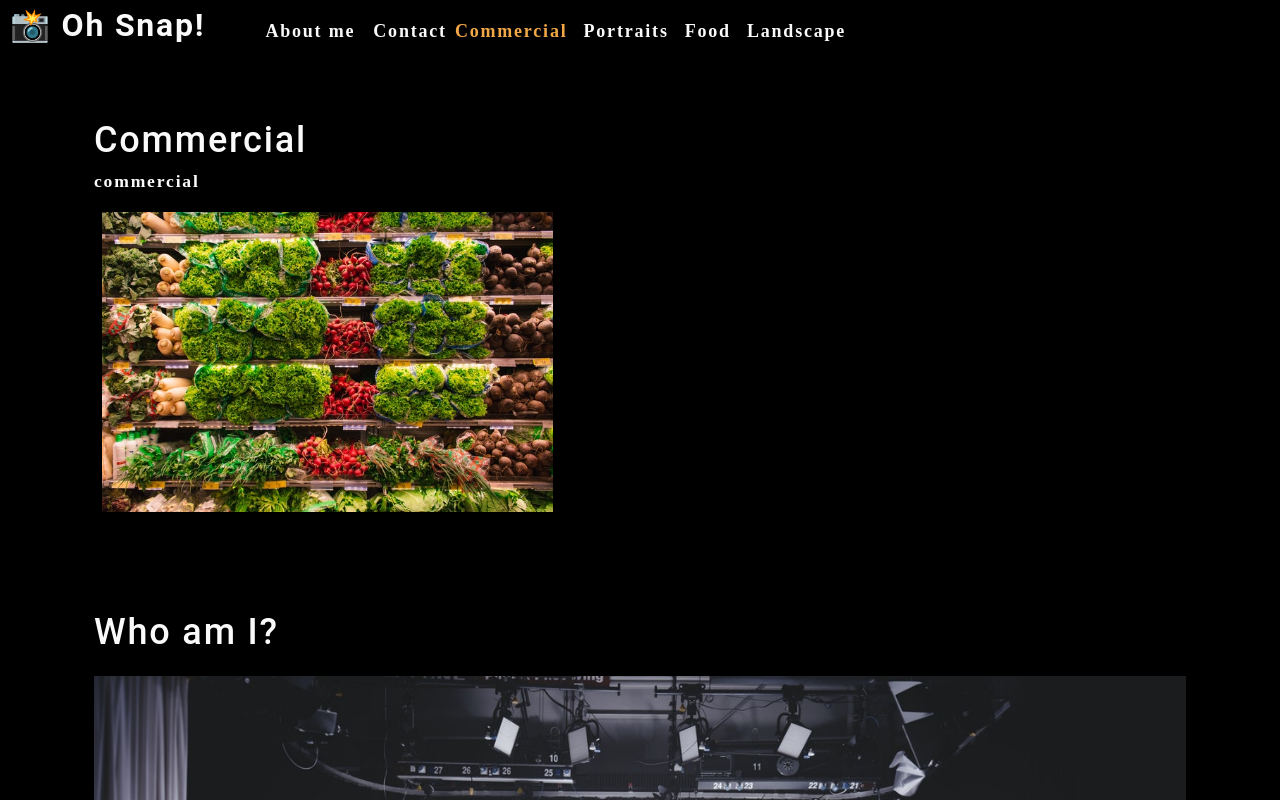
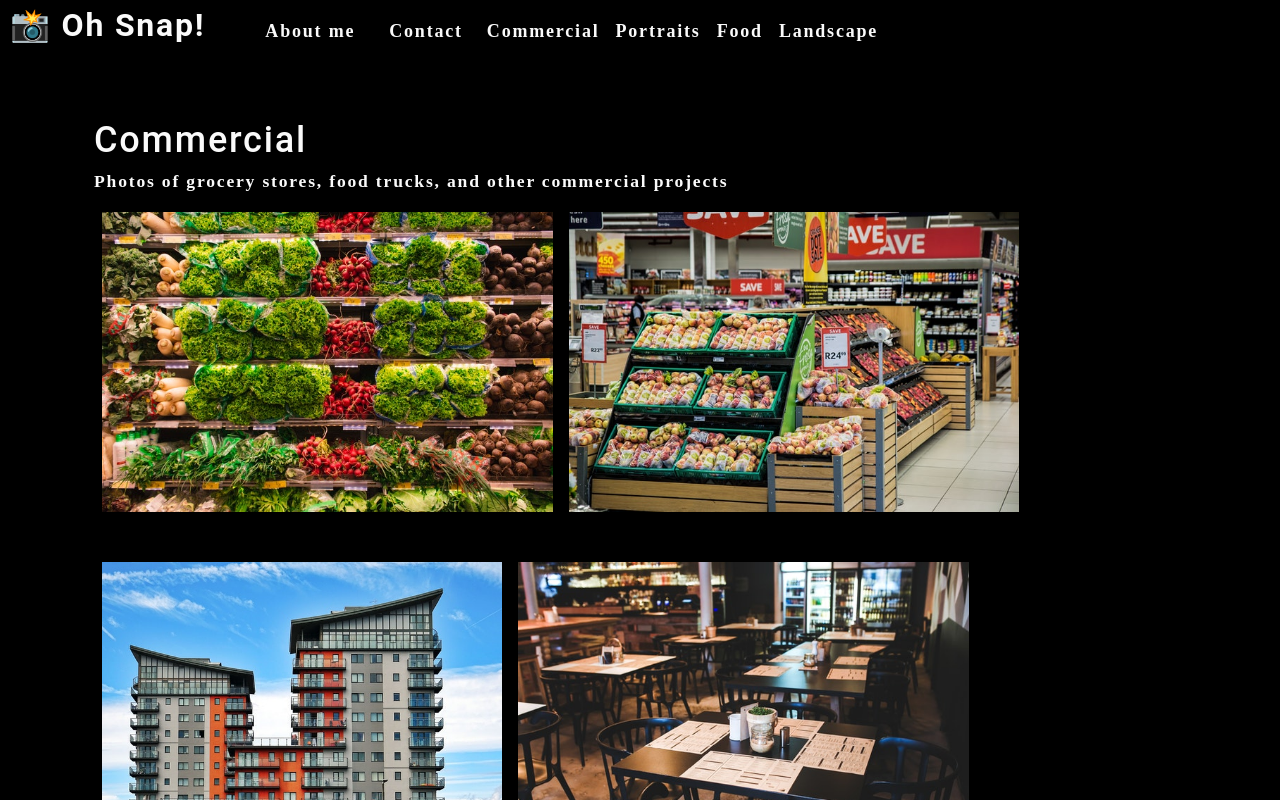
Before and after one commit to Ericcrain77/photo-port, a React (Create React App) app: page / in a window 1280 px wide. Shown: the top 800 px of the page. Built offline with nearby package versions, Linux system fonts and the light colour scheme.

Commit message:
catching up to snapshot

```diff
--- a/src/App.js
+++ b/src/App.js
@@ -13,17 +13,18 @@
     { name: 'food', description: 'Delicious delicacies' },
     { name: 'landscape', description: 'Fields, farmhouses, waterfalls, and the beauty of nature' },
   ]);
+
   const [currentCategory, setCurrentCategory] = useState(categories[0]);
 
   return (
-    <div >
+    <div>
       <Nav
         categories={categories}
         setCurrentCategory={setCurrentCategory}
         currentCategory={currentCategory}
-        ></Nav>
+      ></Nav>
       <main>
-        <Gallery></Gallery>
+        <Gallery currentCategory={currentCategory}></Gallery>
         <About></About>
       </main>
     </div>
--- a/src/components/About/index.js
+++ b/src/components/About/index.js
@@ -1,4 +1,4 @@
-import React from 'react';
+import React from 'react'
 import coverImage from "../../assets/cover/cover-image.jpg";
 
 function About() {
@@ -13,7 +13,7 @@
       </p>
       </div>
     </section>
-  );
+  )
 }
 
-export default About;
+export default About
--- a/src/components/Gallery/index.js
+++ b/src/components/Gallery/index.js
@@ -1,27 +1,15 @@
 import React from 'react';
+import PhotoList from '../PhotoList';
 import { capitalizeFirstLetter } from '../../utils/helpers';
-import photo from '../../assets/small/commercial/0.jpg';
 
 function Gallery(props) {
-    const currentCategory = {
-        name: "commercial",
-        description: "Photos of grocery stores, food trucks, and other commercial projects",
-    };
-
-    return (
-        <section>
-            <h1>{capitalizeFirstLetter(currentCategory.name)}</h1>
-            <p>{currentCategory.name}</p>
-            <div>
-                <img
-                src={photo}
-                alt='Commercial Example'
-                className='img-thumbnail mx-1'
-                />
-
-            </div>
-        </section>
-    );
+  const { currentCategory } = props;
+  return (
+    <section>
+      <h1 data-testid="h1tag">{capitalizeFirstLetter(currentCategory.name)}</h1>
+      <p>{currentCategory.description}</p>
+      <PhotoList category={currentCategory.name} />
+    </section>
+  );
 }
-
 export default Gallery;
--- a/src/components/Nav/index.js
+++ b/src/components/Nav/index.js
@@ -1,45 +1,48 @@
-import React, { useEffect } from "react";
+import React from "react";
 import { capitalizeFirstLetter } from "../../utils/helpers";
 
+function Nav(props) {
+  const {
+    categories = [],
+    setCurrentCategory,
+    currentCategory,
+  } = props;
 
-function Nav(props) {
 
-  const {categories, currentCategory, setCurrentCategory} = props;
-
-  useEffect(() => {
-    document.title = capitalizeFirstLetter(currentCategory.name);
-  }, [currentCategory]);
+  const handleClick = (item) => {
+    console.log(item);
+    return item;
+  };
 
   return (
     <header className="flex-row px-1">
       <h2>
         <a data-testid="link" href="/">
-          <span role="img" aria-label="camera">
-            {" "}
-            📸
-          </span>{" "}
-          Oh Snap!
+          <span role="img" aria-label="camera"> 📸</span> Oh Snap!
         </a>
       </h2>
       <nav>
         <ul className="flex-row">
           <li className="mx-2">
-            <a
-              href="#about"
-            >
+            <a data-testid="about" href="#about">
               About me
             </a>
           </li>
-          <li>
-            <span>Contact</span>
+          <li className={"mx-2"}>
+            <span onClick={() => handleClick('Contact')}>
+              Contact
+            </span>
           </li>
           {categories.map((category) => (
-            <li className={`mx-1 ${
-                currentCategory.name === category.name && 'navActive'
-                }`} key={category.name}>
+            <li
+              className={`mx-1 ${
+                currentCategory.name === category.name
+                }`}
+              key={category.name}
+            >
               <span
                 onClick={() => {
-                  setCurrentCategory(category)
+                  setCurrentCategory(category);
                 }}
               >
                 {capitalizeFirstLetter(category.name)}
--- /dev/null
+++ b/src/components/PhotoList/index.js
@@ -0,0 +1,139 @@
+import React, { useState } from 'react';
+
+const PhotoList = ({ category }) => {
+  const [photos] = useState([
+    {
+      name: 'Grocery aisle',
+      category: 'commercial',
+      description:
+        'Lorem ipsum dolor sit amet, consectetur adipiscing elit. Nunc ultricie'
+    },
+    {
+      name: 'Grocery booth',
+      category: 'commercial',
+      description:
+        'Lorem ipsum dolor sit amet, consectetur adipiscing elit. Nunc ultricie'
+    },
+    {
+      name: 'Building exterior',
+      category: 'commercial',
+      description:
+        'Lorem ipsum dolor sit amet, consectetur adipiscing elit. Nunc ultricie'
+    },
+    {
+      name: 'Restaurant table',
+      category: 'commercial',
+      description:
+        'Lorem ipsum dolor sit amet, consectetur adipiscing elit. Nunc ultricie'
+    },
+    {
+      name: 'Cafe interior',
+      category: 'commercial',
+      description:
+        'Lorem ipsum dolor sit amet, consectetur adipiscing elit. Nunc ultricie'
+    },
+    {
+      name: 'Cat green eyes',
+      category: 'portraits',
+      description:
+        'Lorem ipsum dolor sit amet, consectetur adipiscing elit. Nunc ultricie'
+    },
+    {
+      name: 'Green parrot',
+      category: 'portraits',
+      description:
+        'Lorem ipsum dolor sit amet, consectetur adipiscing elit. Nunc ultricie'
+    },
+    {
+      name: 'Yellow macaw',
+      category: 'portraits',
+      description:
+        'Lorem ipsum dolor sit amet, consectetur adipiscing elit. Nunc ultricie'
+    },
+    {
+      name: 'Pug smile',
+      category: 'portraits',
+      description:
+        'Lorem ipsum dolor sit amet, consectetur adipiscing elit. Nunc ultricie'
+    },
+    {
+      name: 'Pancakes',
+      category: 'food',
+      description:
+        'Lorem ipsum dolor sit amet, consectetur adipiscing elit. Nunc ultricie'
+    },
+    {
+      name: 'Burrito',
+      category: 'food',
+      description:
+        'Lorem ipsum dolor sit amet, consectetur adipiscing elit. Nunc ultricie'
+    },
+    {
+      name: 'Scallop pasta',
+      category: 'food',
+      description:
+        'Lorem ipsum dolor sit amet, consectetur adipiscing elit. Nunc ultricie'
+    },
+    {
+      name: 'Burger',
+      category: 'food',
+      description:
+        'Lorem ipsum dolor sit amet, consectetur adipiscing elit. Nunc ultricie'
+    },
+    {
+      name: 'Fruit bowl',
+      category: 'food',
+      description:
+        'Lorem ipsum dolor sit amet, consectetur adipiscing elit. Nunc ultricie'
+    },
+    {
+      name: 'Green river',
+      category: 'landscape',
+      description:
+        'Lorem ipsum dolor sit amet, consectetur adipiscing elit. Nunc ultricie'
+    },
+    {
+      name: 'Docks',
+      category: 'landscape',
+      description:
+        'Lorem ipsum dolor sit amet, consectetur adipiscing elit. Nunc ultricie'
+    },
+    {
+      name: 'Panoramic village by sea',
+      category: 'landscape',
+      description:
+        'Lorem ipsum dolor sit amet, consectetur adipiscing elit. Nunc ultricie'
+    },
+    {
+      name: 'Domestic landscape',
+      category: 'landscape',
+      description:
+        'Lorem ipsum dolor sit amet, consectetur adipiscing elit. Nunc ultricie'
+    },
+    {
+      name: 'Park bench',
+      category: 'landscape',
+      description:
+        'Lorem ipsum dolor sit amet, consectetur adipiscing elit. Nunc ultricie'
+    }
+  ]);
+
+  const currentPhotos = photos.filter(photo => photo.category === category);
+
+  return (
+    <div>
+      <div className="flex-row">
+        {currentPhotos.map((image, i) => (
+          <img
+            src={require(`../../assets/small/${category}/${i}.jpg`).default}
+            alt={image.name}
+            className="img-thumbnail mx-1"
+            key={image.name}
+          />
+        ))}
+      </div>
+    </div>
+  );
+};
+
+export default PhotoList;
```
